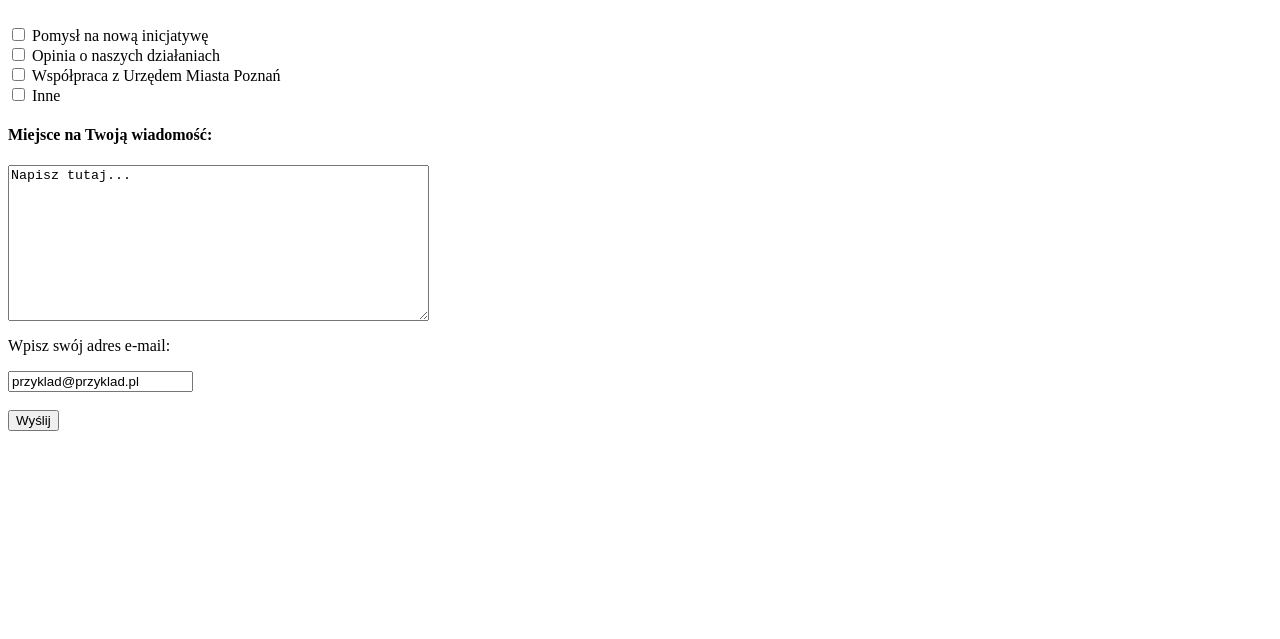
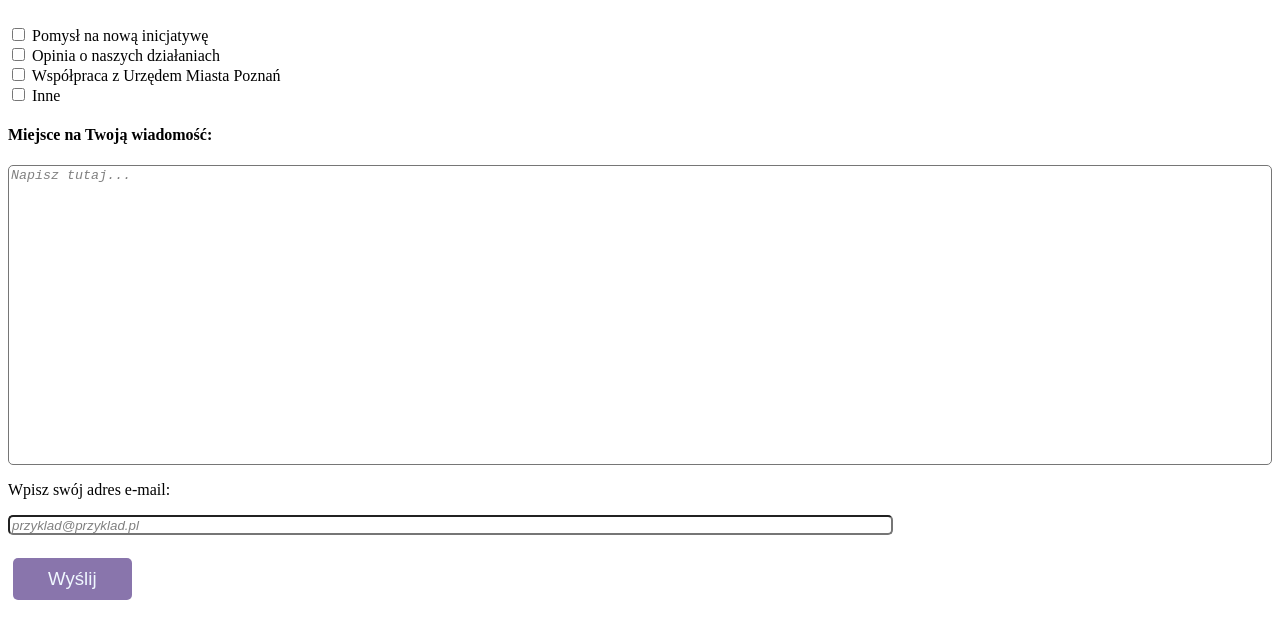
Before and after one commit to mariuszlis/CDVteam1, a plain HTML site: page kontakt.html in a window 1280 px wide. Shown: the part 133-772 px from the top of the page. Drawn offline with Linux system fonts and the light colour scheme.

Commit message:
kontakt textareas / button

```diff
--- a/css/kontakt.css
+++ b/css/kontakt.css
@@ -6,3 +6,65 @@ img {
   float: left;
   padding-right: 15px;
 }
+
+.btn {
+  display: inline-block;
+  background-color: rgba(52, 18, 112, 0.582);
+  color: aliceblue;
+  padding: 10px 35px;
+  border-radius: 5px;
+  border: none;
+  font-size: 14pt;
+  transition: all 0.5s;
+  cursor: pointer;
+  margin: 5px;
+  vertical-align: middle;
+}
+
+.btn span {
+  cursor: pointer;
+  display: inline-block;
+  position: relative;
+  transition: 0.5s;
+}
+
+.btn span::after {
+  content: "\00bb";
+  position: absolute;
+  opacity: 0;
+  top: 0;
+  right: -20px;
+  transition: 0.5s;
+}
+.btn:hover {
+  background-color: rgb(52, 18, 112);
+}
+.btn:hover span {
+  padding-right: 25px;
+}
+
+.btn:hover span::after {
+  opacity: 1;
+  right: 0;
+}
+textarea {
+  border-radius: 5px;
+  width: 100%;
+  height: 300px;
+  resize: none;
+  text-wrap: wrap;
+}
+textarea::placeholder {
+  color: gray;
+  font-style: italic;
+}
+
+#email {
+  border-radius: 5px;
+  width: 70%;
+  height: 20px;
+}
+#email::placeholder {
+  color: gray;
+  font-style: italic;
+}
--- a/kontakt.html
+++ b/kontakt.html
@@ -1,5 +1,7 @@
 <link rel="stylesheet" href="css/kontakt.css" />
+
 <h1>&bull; Kontakt &bull;</h1>
+
 <img src="assets/contact-us.png" alt="imageForContact" class="img-contact" />
 
 <h4>W jakiej sprawie chcesz się z nami skontaktować?</h4>
@@ -19,10 +21,20 @@
   <label for="other">Inne</label><br />
 </form>
 <h4>Miejsce na Twoją wiadomość:</h4>
-<textarea name="message" rows="10" cols="50">Napisz tutaj...</textarea>
+<textarea
+  name="message"
+  rows="10"
+  cols="50"
+  placeholder="Napisz tutaj..."
+></textarea>
 <p>Wpisz swój adres e-mail:</p>
-<input type="text" class="textbox" id="email" value="przyklad@przyklad.pl" />
+<input
+  type="text"
+  class="textbox"
+  id="email"
+  placeholder="przyklad@przyklad.pl"
+/>
 <label for="email"></label>
 <br />
 <br />
-<button class="box">Wyślij</button>
+<button id="send-btn" class="btn"><span>Wyślij</span></button>
```
